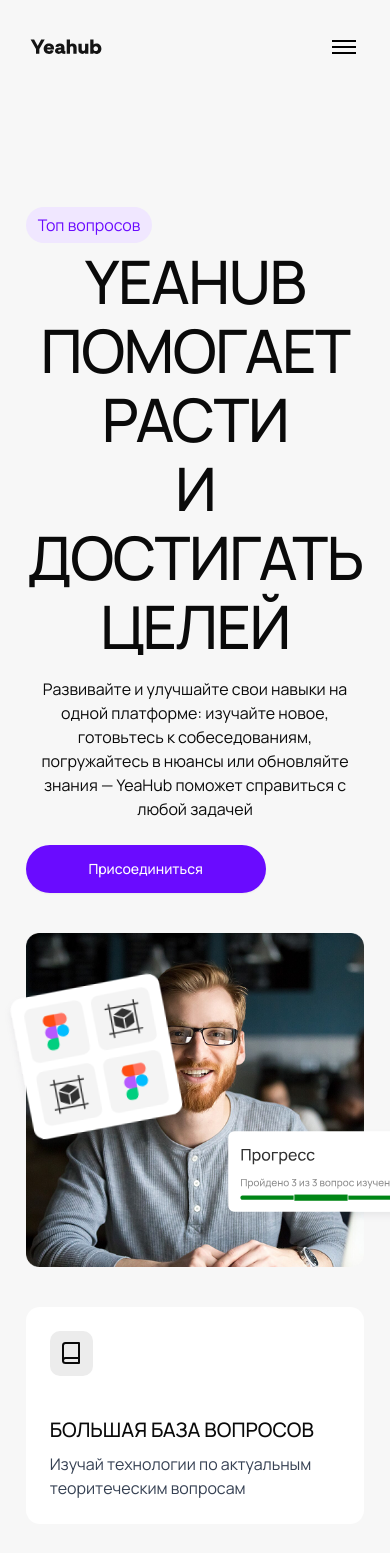
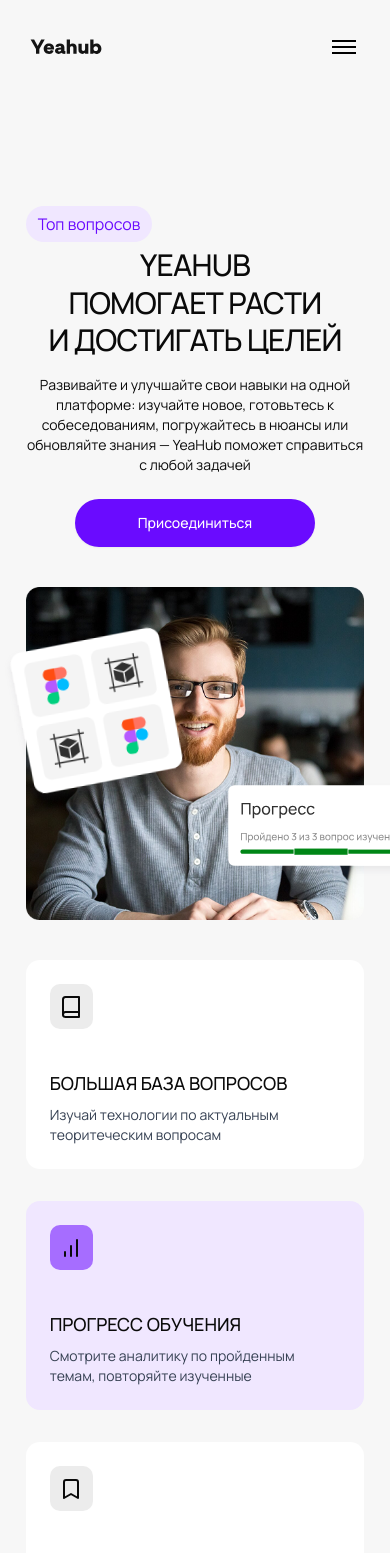
Before and after one commit to DimaGusakov/technicalInterviews, a React (Vite) app: page / in a window 390 px wide. Shown: the top 1553 px of the page. Built offline with nearby package versions, Linux system fonts and the light colour scheme.

Commit message:
fix bugs + adaptive (without mobile) [update]

```diff
--- a/src/components/HeroSection/HeroSection.jsx
+++ b/src/components/HeroSection/HeroSection.jsx
@@ -12,10 +12,6 @@ import {
 import React from "react";
 
 export function HeroSection() {
-  const heroSectionStyles = {
-    marginTop: '37px',
-  };
-
   // Feature cards data
   const featureCards = [
     {
@@ -44,63 +40,22 @@ export function HeroSection() {
   ];
 
   return (
-      <>
-        <style jsx>{`
-          @media (max-width: 1307px) {
-            .hero-main-content {
-              flex-direction: column !important;
-            }
-            .hero-text-content {
-              width: 100% !important;
-              text-align: center !important;
-              align-items: center !important;
-              order: 1;
-            }
-            .hero-image-content {
-              width: 100% !important;
-              order: 2;
-            }
-            .hero-feature-cards {
-              order: 3;
-            }
-            .hero-title {
-              text-align: center !important;
-            }
-            .hero-description {
-              text-align: center !important;
-            }
-          }
-
-          @media (min-width: 1308px) {
-            .hero-main-content {
-              flex-direction: row !important;
-            }
-            .hero-text-content {
-              width: 50% !important;
-            }
-            .hero-image-content {
-              width: 50% !important;
-            }
-          }
-        `}</style>
-
       <section className="w-full max-w-7xl mx-auto py-10 px-4 relative">
         <div className="relative">
           {/* Main content area */}
-            <div className="hero-main-content flex gap-10 mb-[40px]">
+          <div className="flex flex-col xl:flex-row gap-10 mb-10">
             {/* Left side - Text content */}
-              <div className="hero-text-content flex flex-col gap-4" style={heroSectionStyles}>
+            <div className="w-full xl:w-1/2 flex flex-col gap-4 mt-9 text-center xl:text-left items-center xl:items-start">
               <div className="flex flex-col gap-4">
                 <div className="flex flex-col gap-1">
                   <Badge
                       variant="secondary"
-                        className="bg-purple-100 text-purple-700 w-fit rounded-full"
-                        style={{ padding: '6px 12px' }}
+                      className="bg-purple-100 text-purple-700 w-fit rounded-full px-3 py-1.5"
                   >
                     Топ вопросов
                   </Badge>
 
-                    <h1 className="hero-title font-medium text-6xl leading-[69px] tracking-tight">
+                  <h1 className="font-medium text-3xl sm:text-4xl md:text-5xl lg:text-6xl leading-tight tracking-tight">
                     YEAHUB
                     <br />
                     ПОМОГАЕТ РАСТИ
@@ -109,14 +64,14 @@ export function HeroSection() {
                 </div>
 
                 <div className="flex flex-col gap-6">
-                    <p className="hero-description text-base max-w-[527px]">
+                  <p className="text-sm sm:text-base max-w-[527px]">
                     Развивайте и улучшайте свои навыки на одной платформе:
                     изучайте новое, готовьтесь к собеседованиям, погружайтесь в
                     нюансы или обновляйте знания — YeaHub поможет справиться с
                     любой задачей
                   </p>
 
-                    <Button className="w-60 h-12 rounded-full bg-purple-700 text-white hover:bg-purple-800">
+                  <Button className="w-60 h-12 rounded-full bg-purple-700 text-white hover:bg-purple-800 mx-auto xl:mx-0">
                     Присоединиться
                   </Button>
                 </div>
@@ -124,7 +79,7 @@ export function HeroSection() {
             </div>
 
             {/* Right side - Image and floating elements */}
-              <div className="hero-image-content relative">
+            <div className="w-full xl:w-1/2 relative">
               {/* Main image */}
               <img
                   src={MainPhoto}
@@ -153,7 +108,7 @@ export function HeroSection() {
           </div>
 
           {/* Feature cards */}
-            <div className="hero-feature-cards grid grid-cols-1 md:grid-cols-3 gap-8 mb-[170px]">
+          <div className="grid grid-cols-1 md:grid-cols-3 gap-8 mb-[170px]">
             {featureCards.map((card, index) => (
                 <Card
                     key={index}
@@ -169,8 +124,8 @@ export function HeroSection() {
                       {card.icon}
                     </div>
                     <div className="flex flex-col gap-2">
-                        <h3 className="text-xl font-medium w-full">{card.title}</h3>
-                        <p className="text-base text-gray-700 w-full">{card.description}</p>
+                      <h3 className="text-lg sm:text-xl font-medium w-full">{card.title}</h3>
+                      <p className="text-sm sm:text-base text-gray-700 w-full">{card.description}</p>
                     </div>
                   </CardContent>
                 </Card>
@@ -178,6 +133,5 @@ export function HeroSection() {
           </div>
         </div>
       </section>
-      </>
   );
 }
```
Lines whose indentation alone changed are shown as unchanged.
